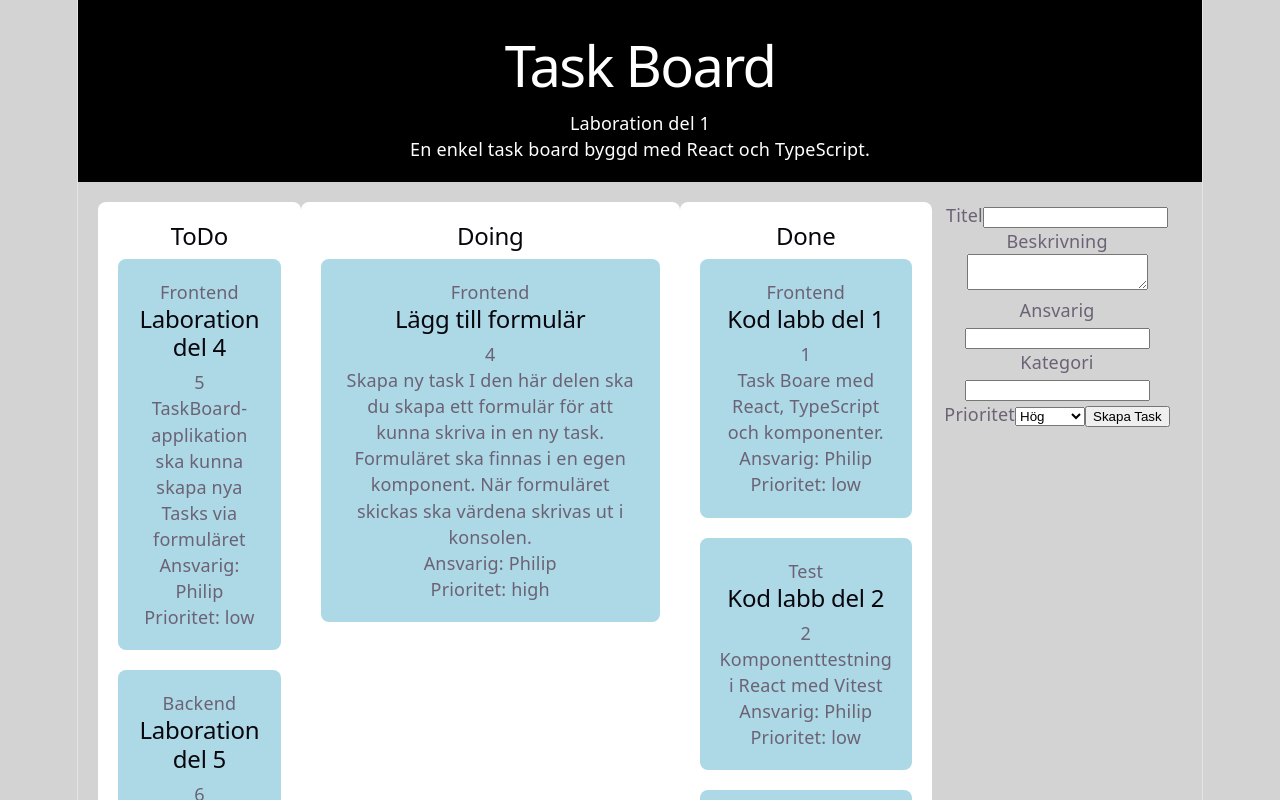
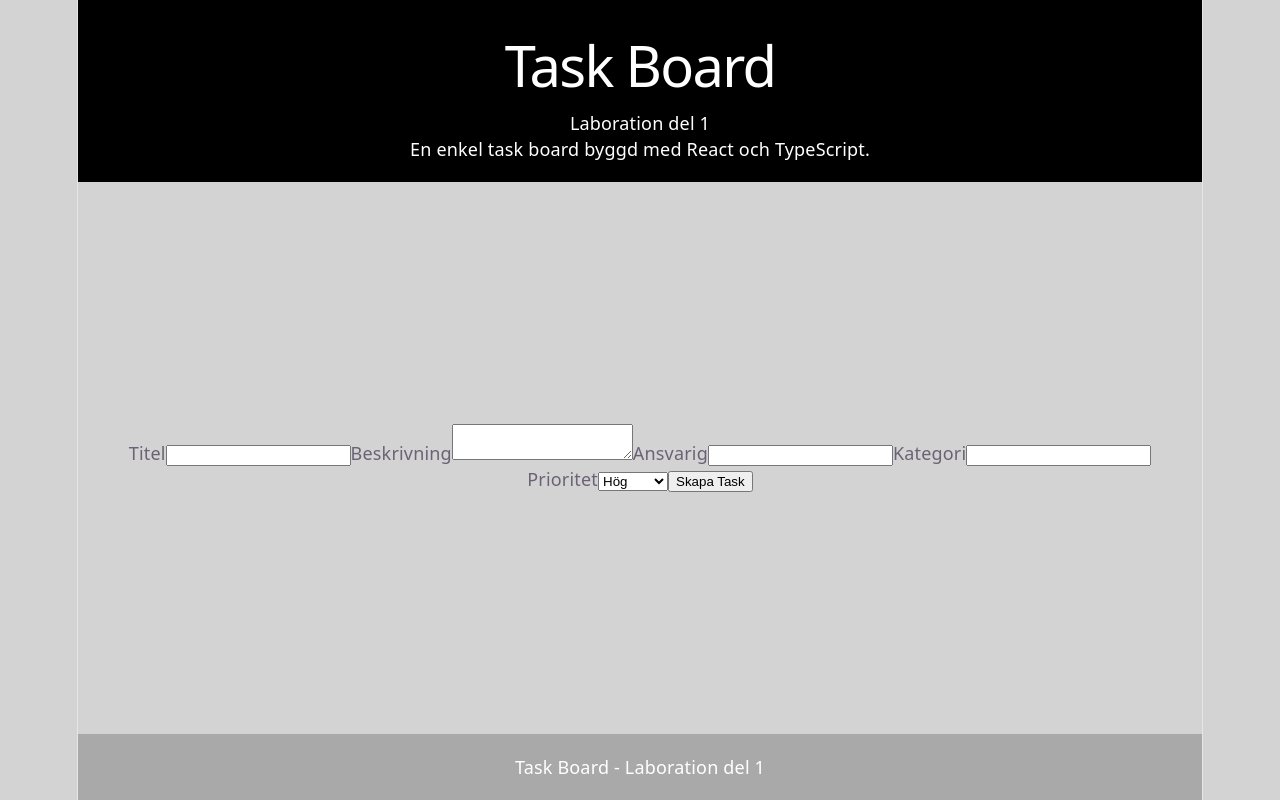
Before and after one commit to philipwmitilinos-max/Labb2-Task-Borad, a React (Vite) app: page / in a window 1280 px wide. Shown: the top 800 px of the page. Built offline with nearby package versions, Linux system fonts and the light colour scheme.

Commit message:
Skapat TaskBoard.tsx och flyttat Colum och TaskCard från App.tsx

```diff
--- a/src/App.tsx
+++ b/src/App.tsx
@@ -106,51 +106,12 @@ const App = () => {
   ]);
   const todoTasks = tasks.filter((task) => task.status === "todo");
   const doingTasks = tasks.filter((task) => task.status === "doing");
-  const doneTasts = tasks.filter((task) => task.status === "done");
+  const doneTasks = tasks.filter((task) => task.status === "done");
 
   return (
     <>
       <Header />
       <main className={styles.main}>
-        <Column title="ToDo">
-          {todoTasks.map((task) => (
-            <TaskCard
-              key={task.id}
-              title={task.title}
-              id={task.id}
-              description={task.description}
-              assignee={task.assignee}
-              category={task.category}
-              priority={task.priority}
-            />
-          ))}
-        </Column>
-        <Column title="Doing">
-          {doingTasks.map((task) => (
-            <TaskCard
-              key={task.id}
-              title={task.title}
-              id={task.id}
-              description={task.description}
-              assignee={task.assignee}
-              category={task.category}
-              priority={task.priority}
-            />
-          ))}
-        </Column>
-        <Column title="Done">
-          {doneTasts.map((task) => (
-            <TaskCard
-              key={task.id}
-              title={task.title}
-              id={task.id}
-              description={task.description}
-              assignee={task.assignee}
-              category={task.category}
-              priority={task.priority}
-            />
-          ))}
-        </Column>
         <TaskForm onAddTask={addTask} />
       </main>
 
```
Also changed, not shown: src/componenets/TaskBoard.tsx (added, +61 -0 lines).
